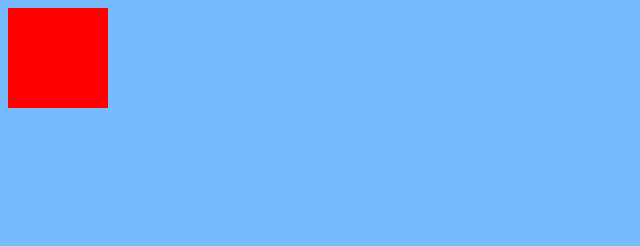
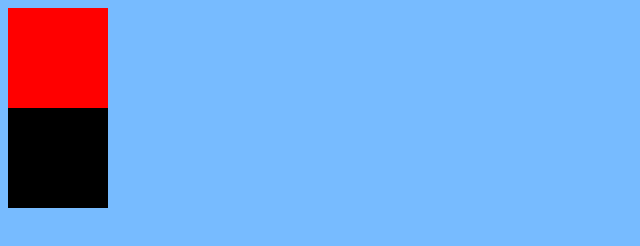
Before and after one commit to PiotrKoduje/Conflicts, a plain HTML site: page index.html in a window 1280 px wide. Shown: the whole page, without its empty margins (0-640 px from the left). Drawn offline with Linux system fonts and the light colour scheme.

Commit message:
Add box with black class

```diff
--- a/index.html
+++ b/index.html
@@ -8,5 +8,6 @@
   </head>
   <body>
     <div class="box red"></div>
+    <div class="box black"></div>
   </body>
 </html>
--- a/style.css
+++ b/style.css
@@ -10,3 +10,6 @@ body {
 .red {
   background-color: red;
 }
+.black {
+  background-color: black;
+}
```
